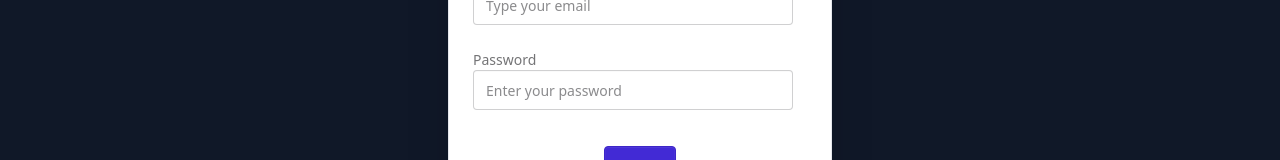
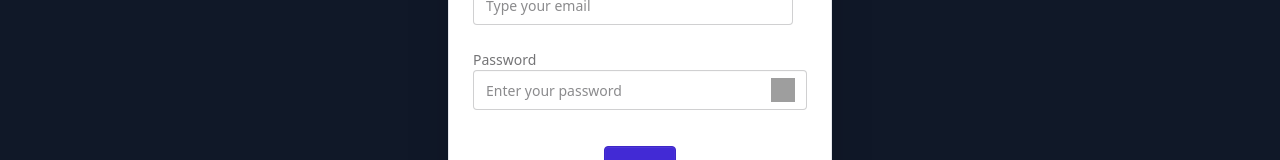
Before and after one commit to sashanktadimeti/devTinder-web, a React (Vite) app: page / in a window 1280 px wide. Shown: the part 253-413 px from the top of the page. Built offline with nearby package versions, Linux system fonts and the light colour scheme; no server answers; grey boxes are pictures that could not be loaded.

Commit message:
feat: added hide and show password

```diff
--- a/package.json
+++ b/package.json
@@ -33,6 +33,6 @@
     "globals": "^15.14.0",
     "postcss": "^8.5.1",
     "tailwindcss": "^4.0.0",
-    "vite": "^6.0.5"
+    "vite": "^6.3.5"
   }
 }
--- a/src/Login.jsx
+++ b/src/Login.jsx
@@ -4,7 +4,7 @@ import React from "react";
 import axios from "axios";
 import { useDispatch, useSelector } from "react-redux";
 import { addUser } from "./utils/userSlice";
-import { BASE_URL } from "./utils/constants";
+import { BASE_URL, EYE_OPEN, EYE_CLOSED } from "./utils/constants";
 
 const Login = () => {
   const [email, setemail] = useState("");
@@ -12,6 +12,7 @@ const Login = () => {
   const navigate = useNavigate();
   const dispatch = useDispatch()
   const [error, seterror] = useState("")
+  const [eyeopen, seteyeopen] = useState(false);
   const handleLogin = async () => {
     try {
       const result = await axios.post(
@@ -59,13 +60,22 @@ const Login = () => {
             <label className="label">
               <span className="label-text">Password</span>
             </label>
-            <input
-              onChange={(e) => setpassword(e.target.value)}
-              type="password"
-              placeholder="Enter your password"
-              className="input input-bordered"
-              value={password}
-            />
+            <div className="relative">
+              <input
+                onChange={(e) => setpassword(e.target.value)}
+                type={eyeopen ? "text" : "password"}
+                placeholder="Enter your password"
+                className="input input-bordered w-full pr-10"
+                value={password}
+              />
+              <img
+                src={eyeopen ? EYE_OPEN : EYE_CLOSED}
+                alt="Toggle password visibility"
+                className="absolute right-3 top-1/2 transform -translate-y-1/2 cursor-pointer"
+                onClick={() => seteyeopen((prev) => !prev)}
+                style={{ width: "24px", height: "24px" }}
+              />
+            </div>
           </fieldset>
           {error && (<p className="font-bold text-red-600 ">ERROR: {error.toUpperCase()}!</p>)}
           <div className="form-control mt-3 flex justify-center">
--- a/src/Signup.jsx
+++ b/src/Signup.jsx
@@ -5,7 +5,7 @@ import axios from "axios";
 import { useDispatch } from "react-redux";
 import { Link } from "react-router-dom";
 import { addUser } from "./utils/userSlice";
-import { BASE_URL } from "./utils/constants";
+import { BASE_URL, EYE_OPEN, EYE_CLOSED } from "./utils/constants";
 
 const Signup = () => {
   const [firstName, setFirstName] = useState("");
@@ -14,6 +14,7 @@ const Signup = () => {
   const [password, setpassword] = useState("");
   const [gender, setgender] = useState("");
   const [error, seterror] = useState("");
+  const [eyeopen, seteyeopen] = useState(false);
   const navigate = useNavigate();
   const dispatch = useDispatch();
 
@@ -115,13 +116,23 @@ const Signup = () => {
             <label className="label">
               <span className="label-text">Password</span>
             </label>
-            <input
-              onChange={(e) => setpassword(e.target.value)}
-              type="password"
-              placeholder="Enter your password"
-              className="input input-bordered"
-              value={password}
-            />
+            <div className="relative">
+                          <input
+                            onChange={(e) => setpassword(e.target.value)}
+                            type={eyeopen ? "text" : "password"}
+                            placeholder="Enter your password"
+                            className="input input-bordered w-full pr-10"
+                            value={password}
+                          />
+                          <img
+                            src={eyeopen ? EYE_OPEN : EYE_CLOSED}
+                            alt="Toggle password visibility"
+                            className="absolute right-3 top-1/2 transform -translate-y-1/2 cursor-pointer"
+                            onClick={() => seteyeopen((prev) => !prev)}
+                            style={{ width: "24px", height: "24px" }}
+                          />
+                        </div>
+
           </fieldset>
 
           {/* Error */}
--- a/src/utils/constants.js
+++ b/src/utils/constants.js
@@ -1 +1,3 @@
 export const BASE_URL = "http://localhost:3000"
+export const EYE_OPEN = "https://img.icons8.com/ios-filled/50/000000/visible.png";
+export const EYE_CLOSED = "https://static.vecteezy.com/system/resources/thumbnails/013/729/597/small_2x/show-password-icon-eye-symbol-vision-hide-from-watch-icon-secret-view-web-design-element-vector.jpg";
```
Also changed, not shown: 1 other file (tests, documents, lock files or other folders).
